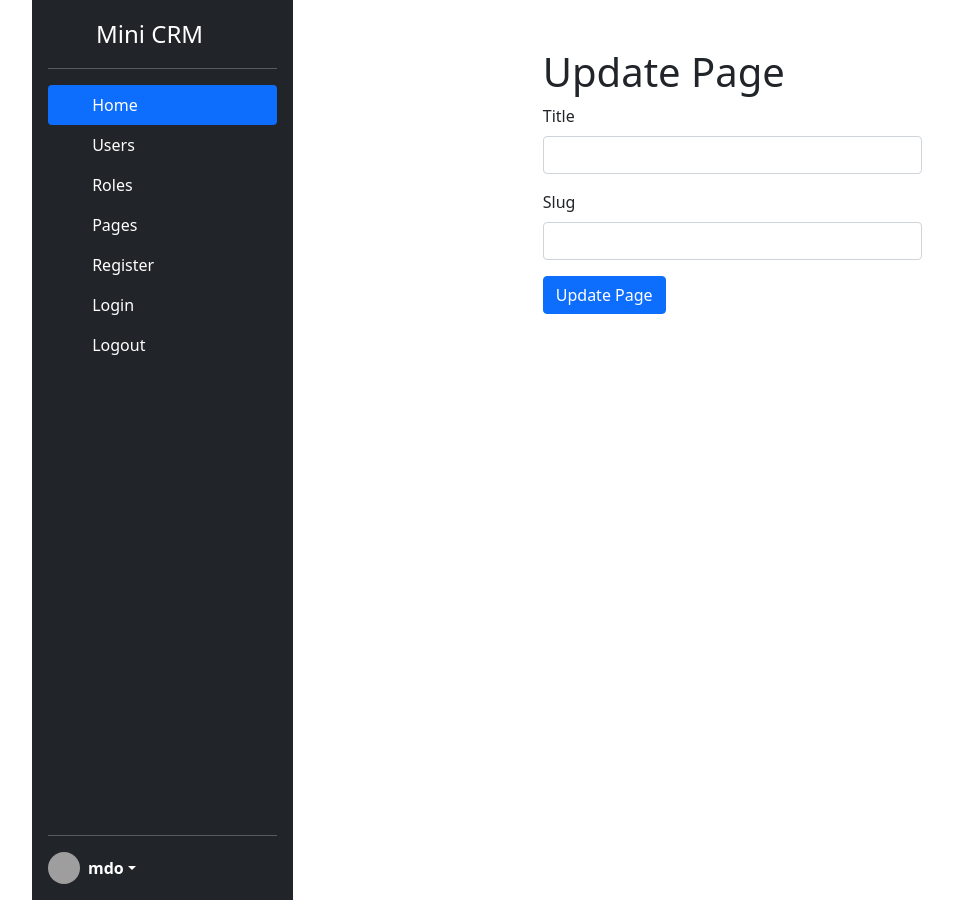
After one commit to alsidorkin/crm-alexsidorkin-site, a PHP site: template app/views/pages/edit.php in a window 1280 px wide. The commit adds this page. Shown: the whole page, without its empty margins (50-1003 px from the left). Run offline with PHP 8.4, Linux system fonts and the light colour scheme; the template is opened without the code that fills it, so the values that code supplies are empty; grey boxes are pictures that could not be loaded.

Commit message:
add pages

```diff
--- a/app/views/layout.php
+++ b/app/views/layout.php
@@ -1,46 +1,90 @@
-<!doctype html>
-<html lang="en">
+<!DOCTYPE html>
+<html>
 <head>
-    <!-- Required meta tags -->
-    <meta charset="utf-8">
-    <meta name="viewport" content="width=device-width, initial-scale=1">
-    <title><?=$title?></title>
-    <!-- Bootstrap CSS -->
-    <link href="https://cdn.jsdelivr.net/npm/bootstrap@5.0.2/dist/css/bootstrap.min.css" rel="stylesheet" integrity="sha384-EVSTQN3/azprG1Anm3QDgpJLIm9Nao0Yz1ztcQTwFspd3yD65VohhpuuCOmLASjC" crossorigin="anonymous">
+    <title><?= $title ?></title>
+    <link rel="stylesheet" href="https://cdnjs.cloudflare.com/ajax/libs/bootstrap/5.0.2/css/bootstrap.min.css">
 </head>
 <body>
 <div class="container">
-    <nav class="navbar navbar-expand-lg navbar-light bg-light">
-    <a class="navbar-brand" href="index.php">crm_for_telegram</a>
-    <div class="collapse navbar-collapse" id="navbarNav">
-      <ul class="navbar-nav">
+    <div class="row">
+        <div class="sidebar col-md-3">
+            <div class="d-flex flex-column flex-shrink-0 p-3 text-white bg-dark" style="min-height: 900px;">
+                <a href="index.php" class="d-flex align-items-center mb-3 mb-md-0 me-md-auto text-white text-decoration-none">
+                    <svg class="bi me-2" width="40" height="32"><use xlink:href="#bootstrap"></use></svg>
+                    <span class="fs-4">Mini CRM</span>
+                </a>
+                <hr>
+                <ul class="nav nav-pills flex-column mb-auto">
                     <li class="nav-item">
-          <a class="nav-link " href="index.php?page=users">Users</a>
+                        <a href="index.php" class="nav-link active" aria-current="page">
+                        <svg class="bi me-2" width="16" height="16"><use xlink:href="index.php"></use></svg>
+                        Home
+                        </a>
                     </li>
-        <li class="nav-item">
-          <a class="nav-link " href="index.php?page=roles">All Roles</a>
+                    <li>
+                        <a href="index.php?page=users" class="nav-link text-white">
+                        <svg class="bi me-2" width="16" height="16"><use xlink:href="index.php?page=users"></use></svg>
+                        Users
+                        </a>
                     </li>
-        <li class="nav-item">
-          <a class="nav-link " href="index.php?page=roles&action=create">Create Role</a>
+                    <li>
+                        <a href="index.php?page=roles" class="nav-link text-white">
+                        <svg class="bi me-2" width="16" height="16"><use xlink:href="index.php?page=roles"></use></svg>
+                        Roles
+                        </a>
                     </li>
-        <li class="nav-item">
-          <a class="nav-link " href="index.php?page=register">Register</a>
+                    <li>
+                        <a href="index.php?page=pages" class="nav-link text-white">
+                        <svg class="bi me-2" width="16" height="16"><use xlink:href="index.php?page=pages"></use></svg>
+                        Pages
+                        </a>
                     </li>
-        <li class="nav-item">
-          <a class="nav-link " href="index.php?page=login">Login</a>
+                    <li>
+                        <a href="index.php?page=register" class="nav-link text-white">
+                        <svg class="bi me-2" width="16" height="16"><use xlink:href="index.php?page=register"></use></svg>
+                        Register
+                        </a>
                     </li>
-        <li class="nav-item">
-          <a class="nav-link " href="index.php?page=logout">Logout</a>
+                    <li>
+                        <a href="index.php?page=login" class="nav-link text-white">
+                        <svg class="bi me-2" width="16" height="16"><use xlink:href="index.php?page=login"></use></svg>
+                        Login
+                        </a>
+                    </li>
+                    <li>
+                        <a href="index.php?page=logout" class="nav-link text-white">
+                        <svg class="bi me-2" width="16" height="16"><use xlink:href="index.php?page=logout"></use></svg>
+                        Logout
+                        </a>
                     </li>
                 </ul>
+                <hr>
+                <div class="dropdown">
+                <a href="#" class="d-flex align-items-center text-white text-decoration-none dropdown-toggle" id="dropdownUser1" data-bs-toggle="dropdown" aria-expanded="false">
+                    <img src="https://github.com/mdo.png" alt="" width="32" height="32" class="rounded-circle me-2">
+                    <strong>mdo</strong>
+                </a>
+                <ul class="dropdown-menu dropdown-menu-dark text-small shadow" aria-labelledby="dropdownUser1" style="">
+                    <li><a class="dropdown-item" href="#">New project...</a></li>
+                    <li><a class="dropdown-item" href="#">Settings</a></li>
+                    <li><a class="dropdown-item" href="#">Profile</a></li>
+                    <li><hr class="dropdown-divider"></li>
+                    <li><a class="dropdown-item" href="#">Sign out</a></li>
+                </ul>
                 </div>
-</nav>
+            </div>
+        </div>
+
+        <div class="article col-md-9">
             <div class="container mt-4">
-    <?=$content?>
+                <?php echo $content; ?>
+            </div>
+        </div>
     </div>
 </div>
 
     <!-- Option 1: Bootstrap Bundle with Popper -->
     <script src="https://cdn.jsdelivr.net/npm/bootstrap@5.0.2/dist/js/bootstrap.bundle.min.js" integrity="sha384-MrcW6ZMFYlzcLA8Nl+NtUVF0sA7MsXsP1UyJoMp4YLEuNSfAP+JcXn/tWtIaxVXM" crossorigin="anonymous"></script>
+
 </body>
 </html>
--- /dev/null
+++ b/app/views/pages/edit.php
@@ -0,0 +1,26 @@
+<?php
+
+$title ='Update page';
+ob_start();
+?>
+<div class="row justify-content-center mt-5">
+<div class="col-lg-6 col-md-8 col-sm-10">
+<h1>Update Page</h1>
+
+<form action="index.php?page=pages&action=update" method="post">
+<input type="hidden" name="id" value="<?=$page['id'];?>">
+    <div class="mb-3">
+        <label for="title" class="form-label">Title</label>
+        <input type="text" class="form-control" id="title" name="title" value="<?=$page['title'];?>" required>
+    </div>
+    <div class="mb-3">
+        <label for="slug" class="form-label">Slug</label>
+        <input type="text" class="form-control" id="slug" name="slug" value="<?=$page['slug'];?>" required>
+    </div>
+    <button type="submit" class="btn btn-primary">Update Page</button>
+</form>
+</div>
+</div>
+
+<?php $content=ob_get_clean();
+include 'app/views/layout.php'; ?>
--- a/index.php
+++ b/index.php
@@ -3,12 +3,14 @@ require_once 'app/models/Database.php';
 require_once 'app/models/User.php';
 require_once 'app/models/AuthUser.php';
 require_once 'app/models/roles/Role.php';
+require_once 'app/models/pages/PageModel.php';
+
 
 require_once 'app/controllers/users/UsersController.php';
 require_once 'app/controllers/HomeController.php';
 require_once 'app/controllers/users/AuthController.php';
 require_once 'app/controllers/roles/RoleController.php';
-
+require_once 'app/controllers/pages/PageController.php';
 
 require_once 'app/router.php';
 $router = new Router();
```
Also changed, not shown: app/controllers/pages/PageController.php (added, +73 -0 lines), app/models/pages/PageModel.php (added, +99 -0 lines), app/router.php (+33 -0 lines), app/views/pages/create.php (added, +25 -0 lines), app/views/pages/index.php (added, +40 -0 lines). Lines whose indentation alone changed are shown as unchanged.
